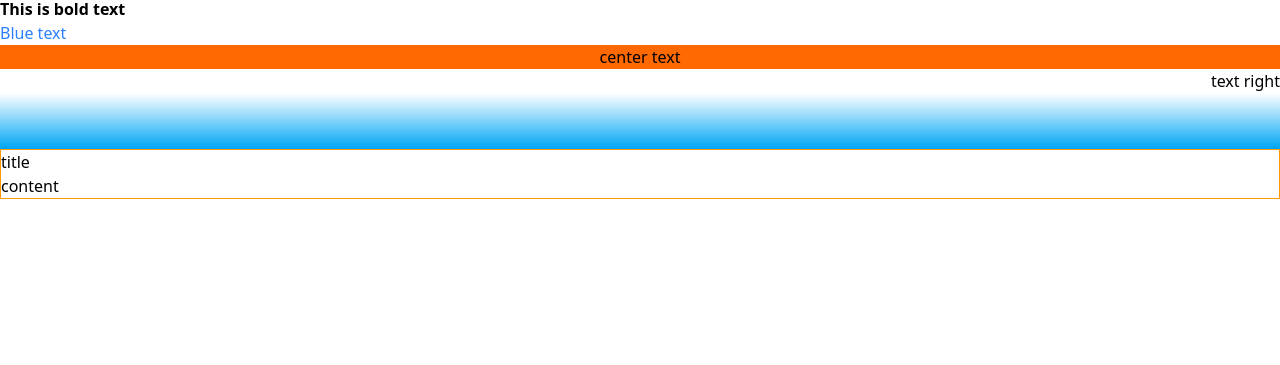
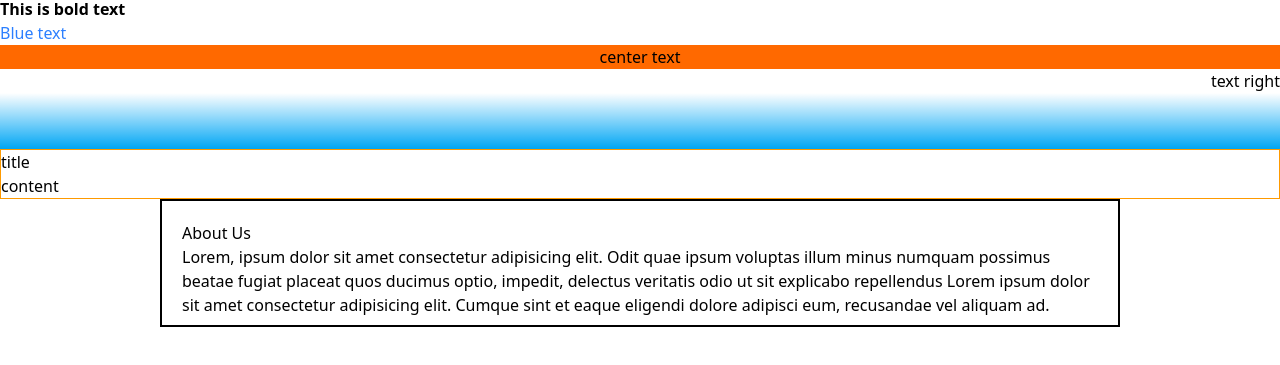
Before and after one commit to mbiplobmollah/Intro-tailwind, a plain HTML site: page index.html in a window 1280 px wide. Shown: the part 183-548 px from the top of the page. Drawn offline with nearby package versions, Linux system fonts and the light colour scheme.

Commit message:
understand height, width , margin, padding

```diff
--- a/index.html
+++ b/index.html
@@ -33,6 +33,10 @@
                 <p>content</p>
             </div>
         </section>
+        <section class="w-3/4 mx-auto p-5 h-32 border-2 overflow-scroll">
+            <h3>About Us</h3>
+            <p>Lorem, ipsum dolor sit amet consectetur adipisicing elit. Odit quae ipsum voluptas illum minus numquam possimus beatae fugiat placeat quos ducimus optio, impedit, delectus veritatis odio ut sit explicabo repellendus Lorem ipsum dolor sit amet consectetur adipisicing elit. Cumque sint et eaque eligendi dolore adipisci eum, recusandae vel aliquam ad.</p>
+        </section>
     </main>
     <footer>
 
```
